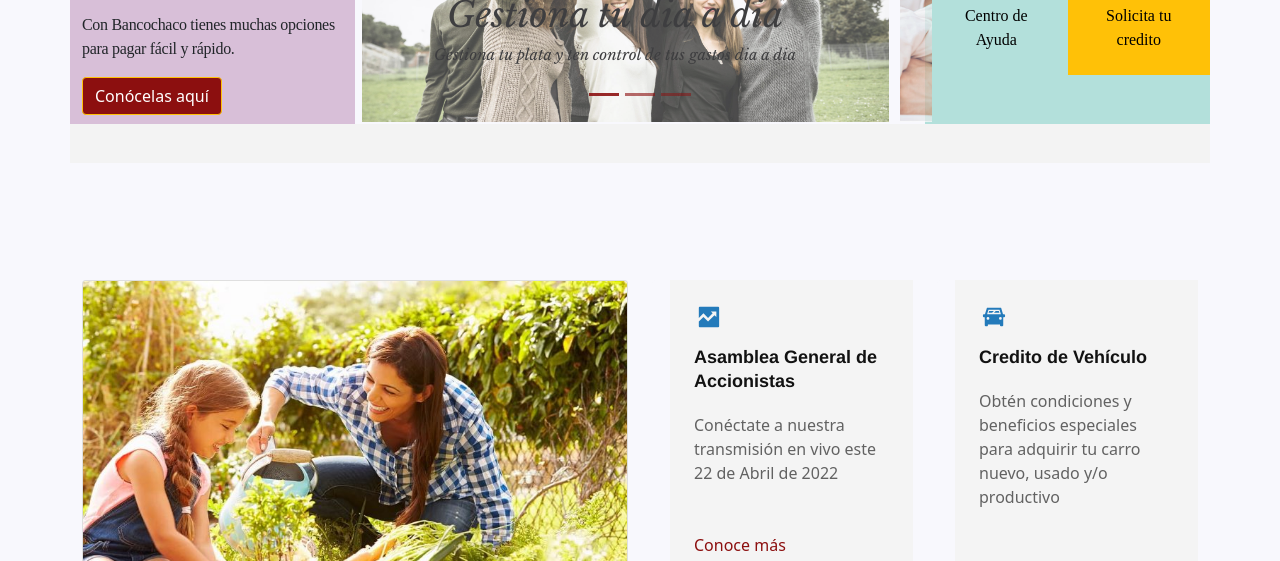
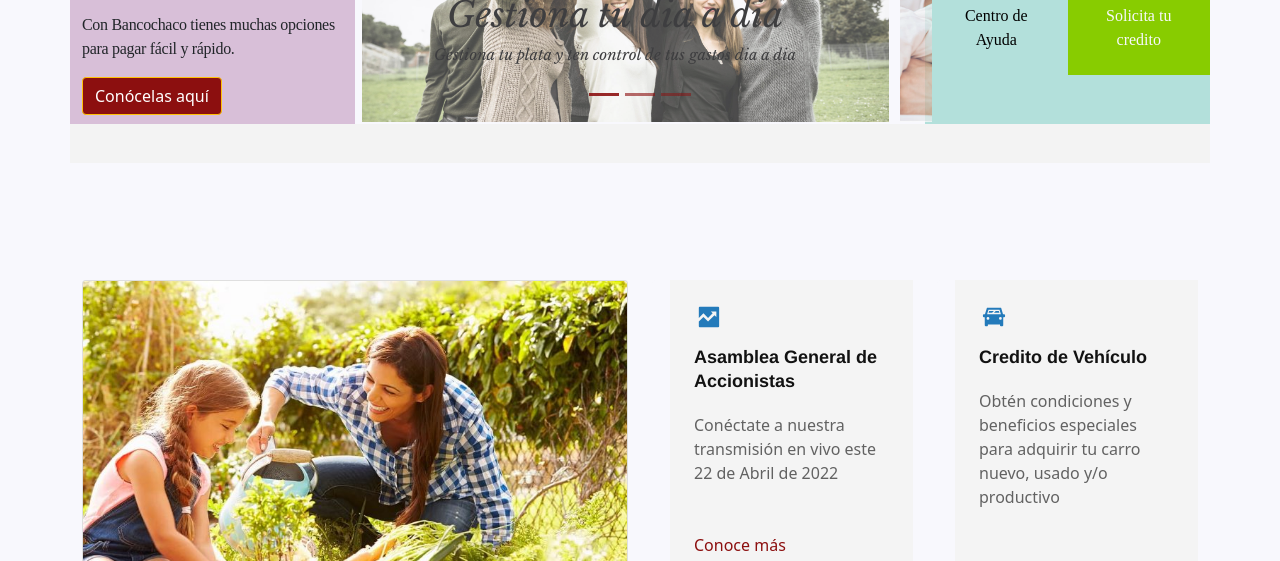
Before and after one commit to lopohalo/Banco, a plain HTML site: page index.html in a window 1280 px wide. Shown: the part 539-1100 px from the top of the page. Drawn offline with nearby package versions, Linux system fonts and the light colour scheme; some packages are replaced by stand-ins of ours; a script that the page names is missing; a web font is replaced by a local one.

Commit message:
terminado

```diff
--- a/css/inicio.css
+++ b/css/inicio.css
@@ -246,6 +246,14 @@ body{
     margin-bottom: 25px;
 }
 
+.calculadora {
+    background-color: #8c0f;
+}
+
+.letra1 {
+    color: #f8f8fd;
+}
+
 @media (min-width: 992px) and (max-width: 1499px){
     .listadoSlider {
         margin-left: 100px !important;
--- a/index.html
+++ b/index.html
@@ -225,9 +225,9 @@
                             class="d-inline-block align-text-top imagen-derecha"><a
                             class="nav-link active parrafo-derecha" aria-current="page" href="#">Centro de Ayuda</a>
                     </div>
-                    <div class="col-4 col-lg-6 col-md-6 bg-warning"><img src="img/sonreir.png" alt="" width="53"
+                    <div class="col-4 col-lg-6 col-md-6 calculadora"><img src="img/sonreir.png" alt="" width="53"
                             height="40" class="d-inline-block align-text-top imagen-derecha"><a
-                            class="nav-link active parrafo-derecha" data-bs-toggle="modal"
+                            class="nav-link active parrafo-derecha letra1" data-bs-toggle="modal"
                             data-bs-target="#exampleModa2" aria-current="page" href="#">Solicita tu credito</a>
                     </div>
                 </div>
```
